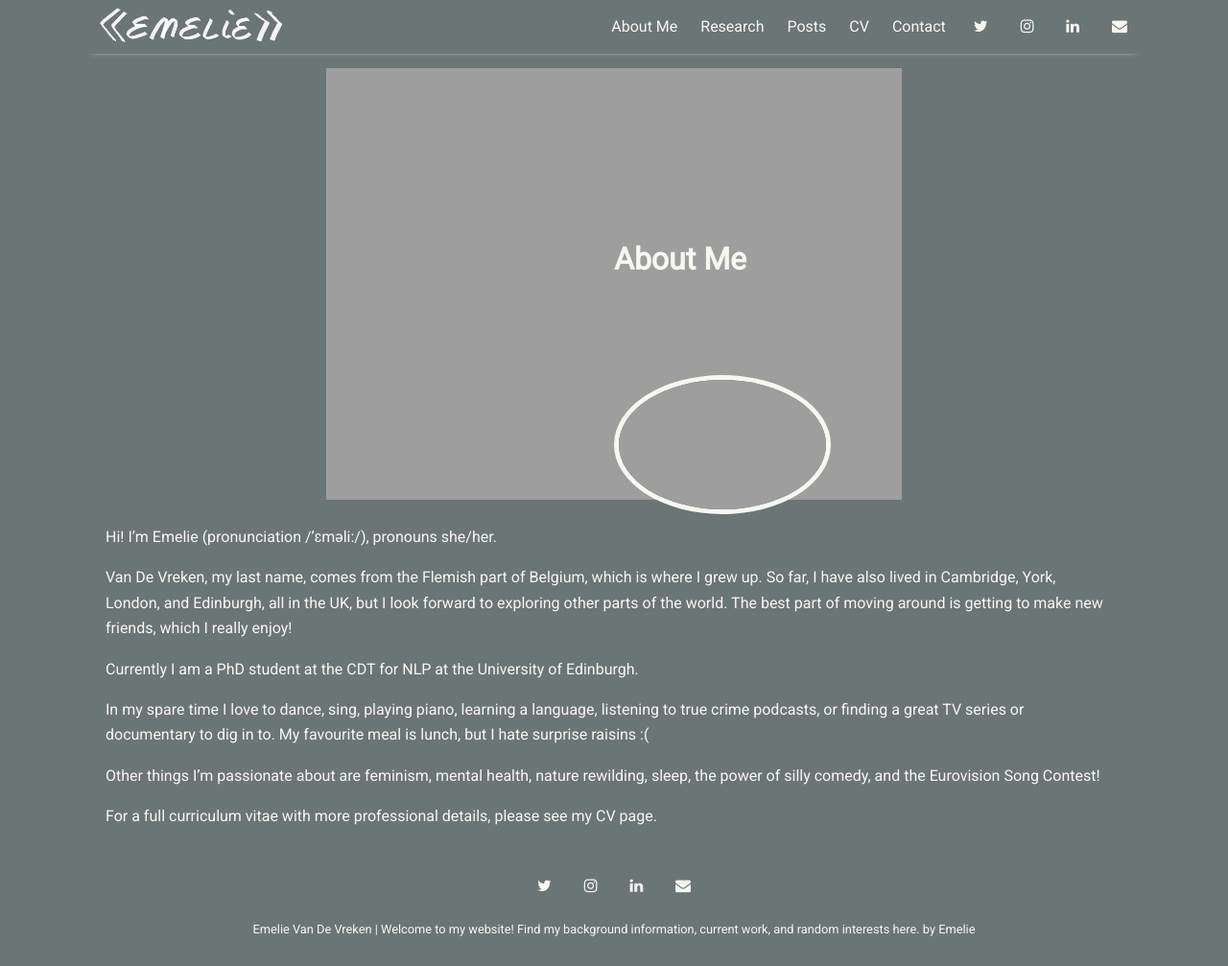
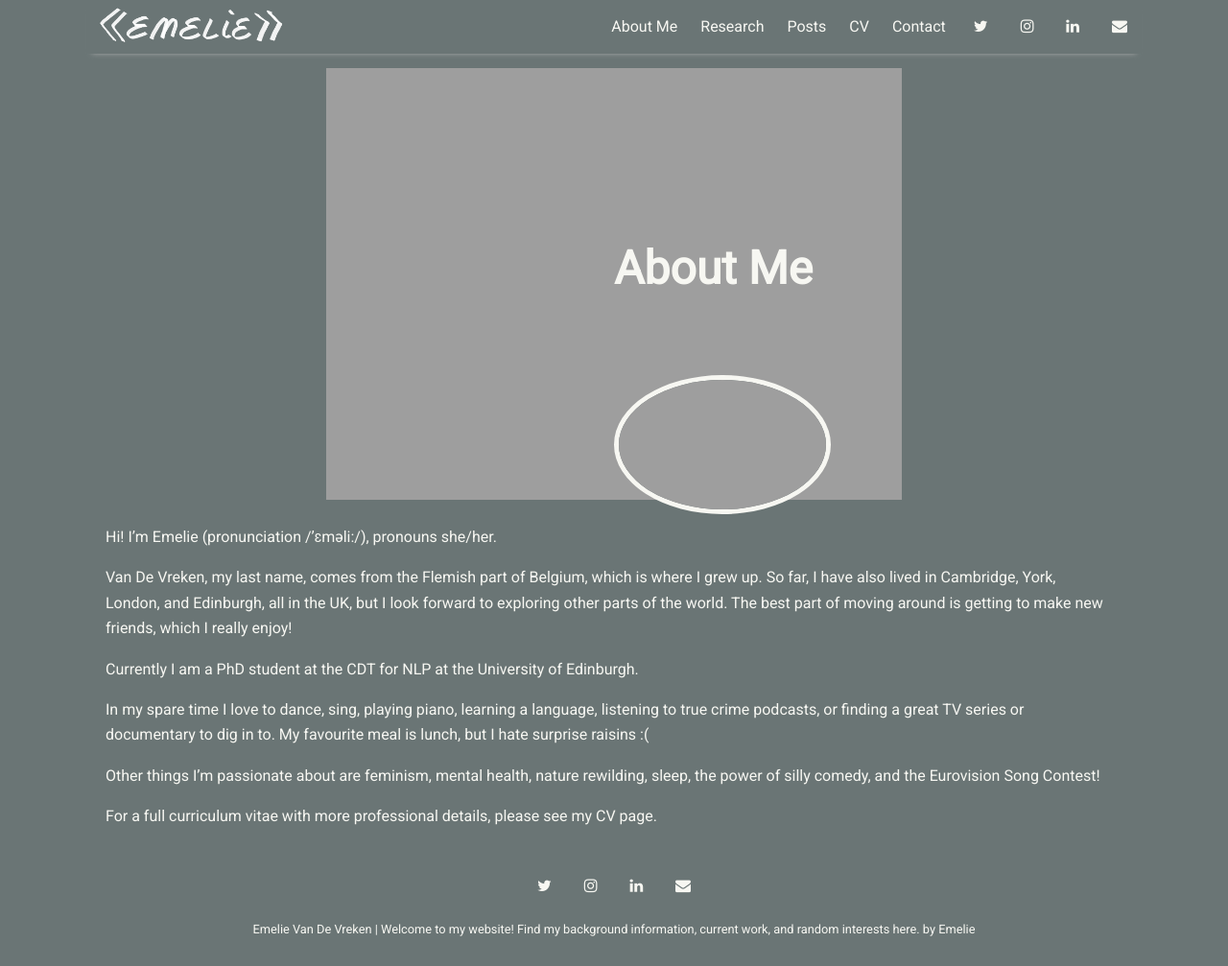
Before and after one commit to evdv/evdv.github.io, a Jekyll site: the page built from _pages/about.md, in a window 1280 px wide and 1007 px high. Shown: the whole window at 96% size. Built offline with Jekyll 4.4.1, drawn with Linux system fonts in a browser that asks for light colours; nearby versions of some CDN libraries.

Commit message:
Try to make background header image wider

```diff
--- a/_sass/_page.scss
+++ b/_sass/_page.scss
@@ -42,7 +42,7 @@
   position: relative;
   top: 0;
   left: 0;
-  width: 100%;
+  width: $container-width - 200px;
   height: auto;
 }
 
@@ -52,7 +52,7 @@
   left: 50%;
   //transform: translate(-50%, -50%);
   font-weight: bold;
-  font-size: 2rem;
+  font-size: 3rem;
   background-color: rgba(255, 255, 255, 0.0);
 }
 
```
